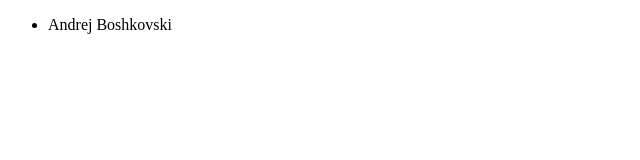
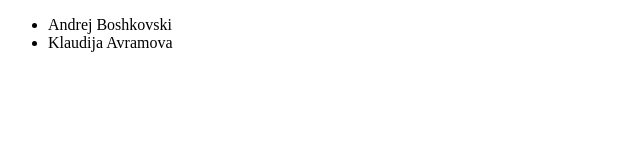
Before and after one commit to andrejboskovski/mentor-class-06-github, a plain HTML site: page index.html in a window 1280 px wide. Shown: the whole page, without its empty margins (0-640 px from the left). Drawn offline with Linux system fonts and the light colour scheme.

Commit message:
branch-klaudija

```diff
--- a/index.html
+++ b/index.html
@@ -9,6 +9,7 @@
 <body>
     <ul>
         <li>Andrej Boshkovski</li>
+        <li>Klaudija Avramova</li>
     </ul>
 </body>
 </html>
```
